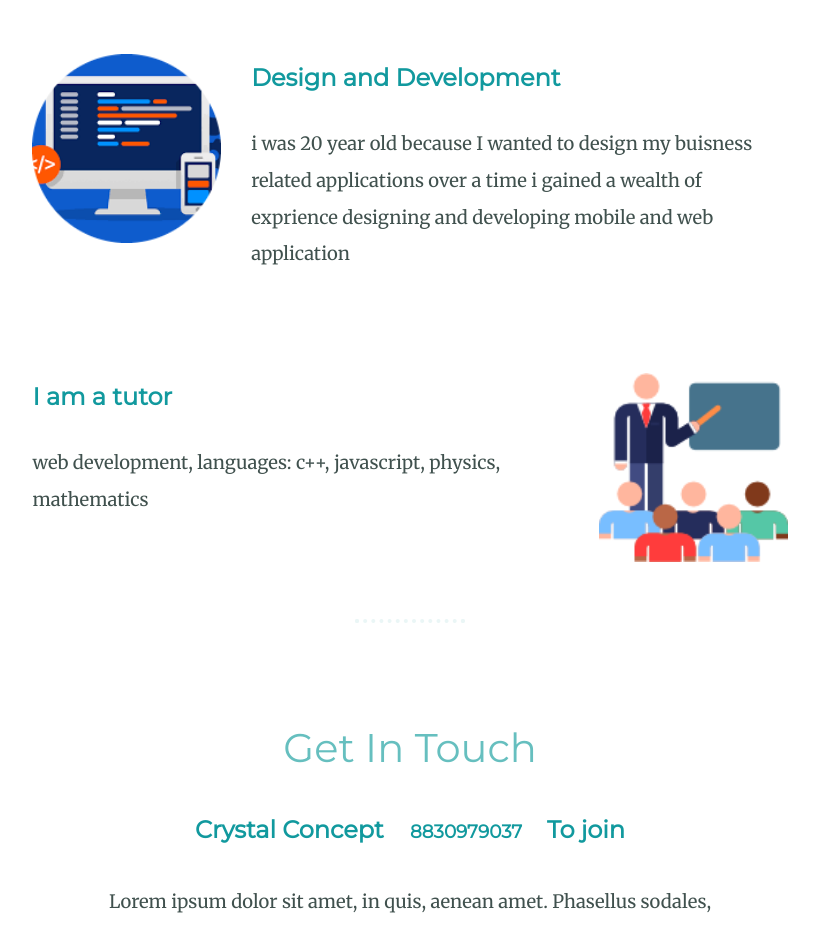
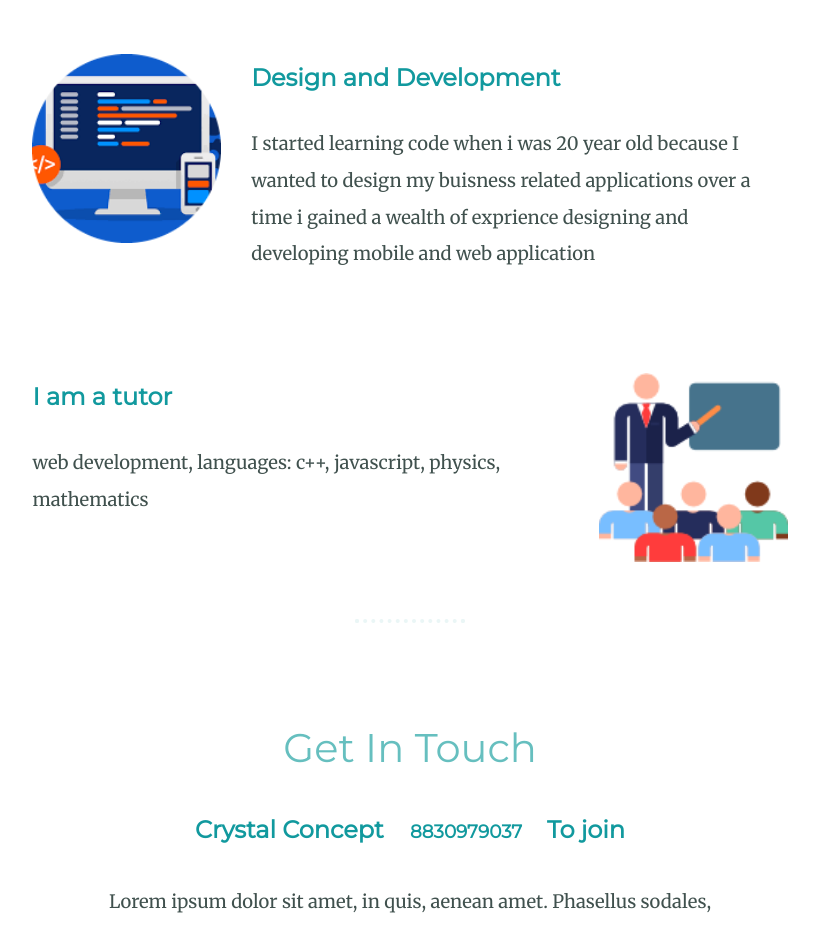
Before and after one commit to shubhamchatrawat/cvv, a plain HTML site: page index.html in a window 1280 px wide. Shown: the part 1660-2586 px from the top of the page, without its empty margins (230-1049 px from the left). Drawn offline with Linux system fonts and the light colour scheme; a web font is replaced by a local one.

Commit message:
Update index.html

```diff
--- a/index.html
+++ b/index.html
@@ -30,7 +30,7 @@
         <img class="a" src="images/web1.png" alt="">
 
         <h3>Design and Development</h3>
-          <p class="code-skill-description">i was 20 year old because I wanted to design my buisness related applications
+          <p class="code-skill-description">I started learning code when i was 20 year old because I wanted to design my buisness related applications
             over a time i gained a wealth of exprience designing and developing mobile and web application</p>
       </div>
       <div class="skill-row">
```
